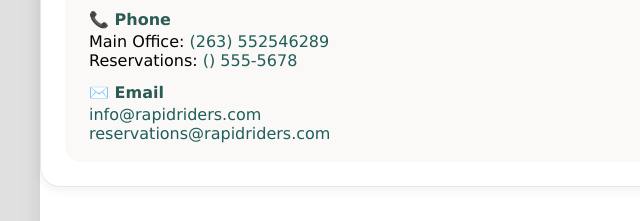
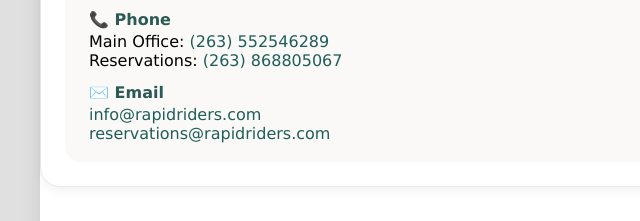
Before and after one commit to chikonamombe1234/wdd130, a plain HTML site: page wwr/contact.html in a window 1280 px wide. Shown: the part 450-671 px from the top of the page, 0-640 px from the left. Drawn offline with Linux system fonts and the light colour scheme.

Commit message:
modified contact.html

```diff
--- a/wwr/contact.html
+++ b/wwr/contact.html
@@ -47,7 +47,7 @@
                     <div class="phone">
                         <h3>📞 Phone</h3>
                         <p>Main Office: <a href="tel:+263552546289">(263) 552546289</a><br>
-                            Reservations: <a href="tel:+2638688005067">() 555-5678</a></p>
+                            Reservations: <a href="tel:+2638688005067">(263) 868805067</a></p>
                     </div>
                     <div class="email">
                         <h3>✉️ Email</h3>
```
